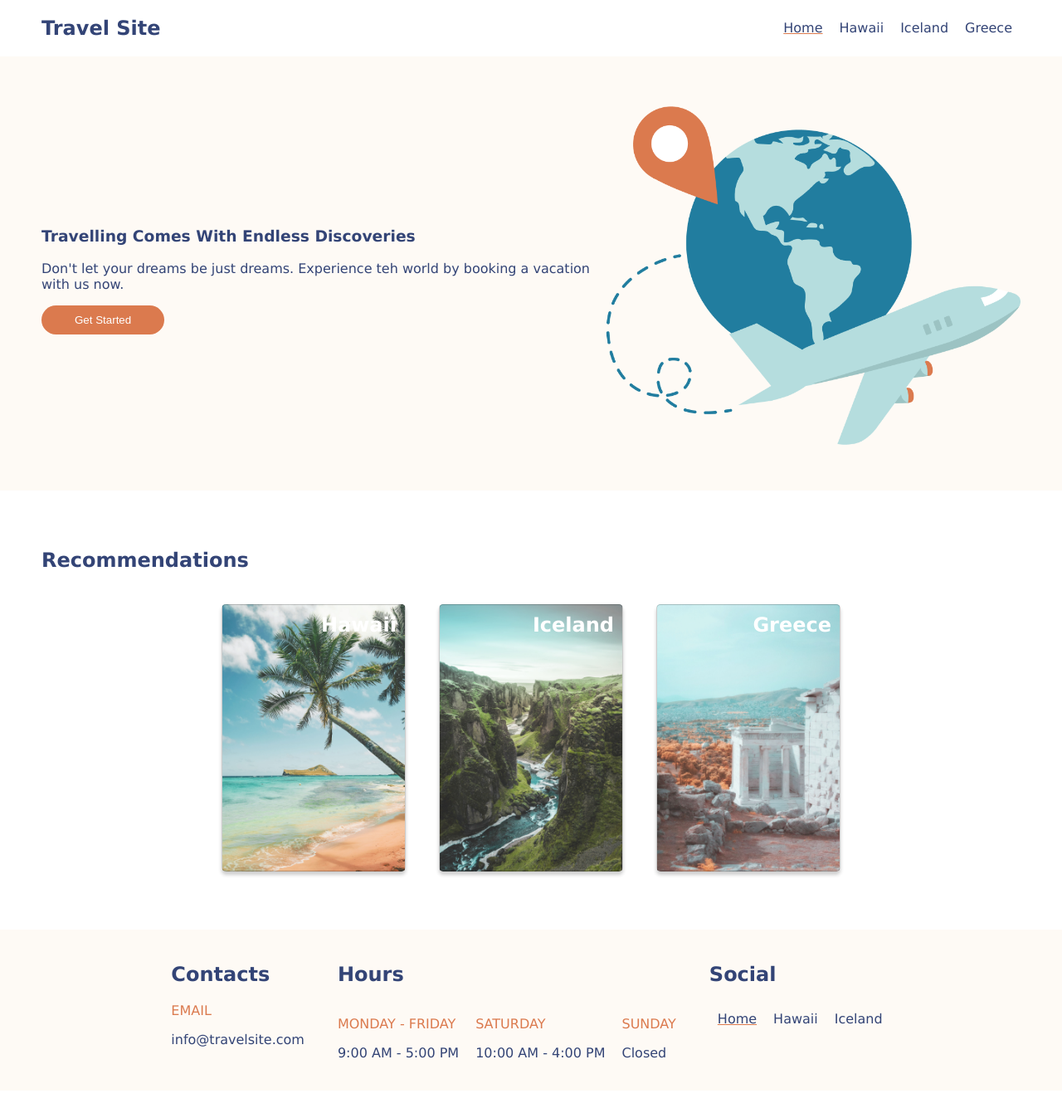
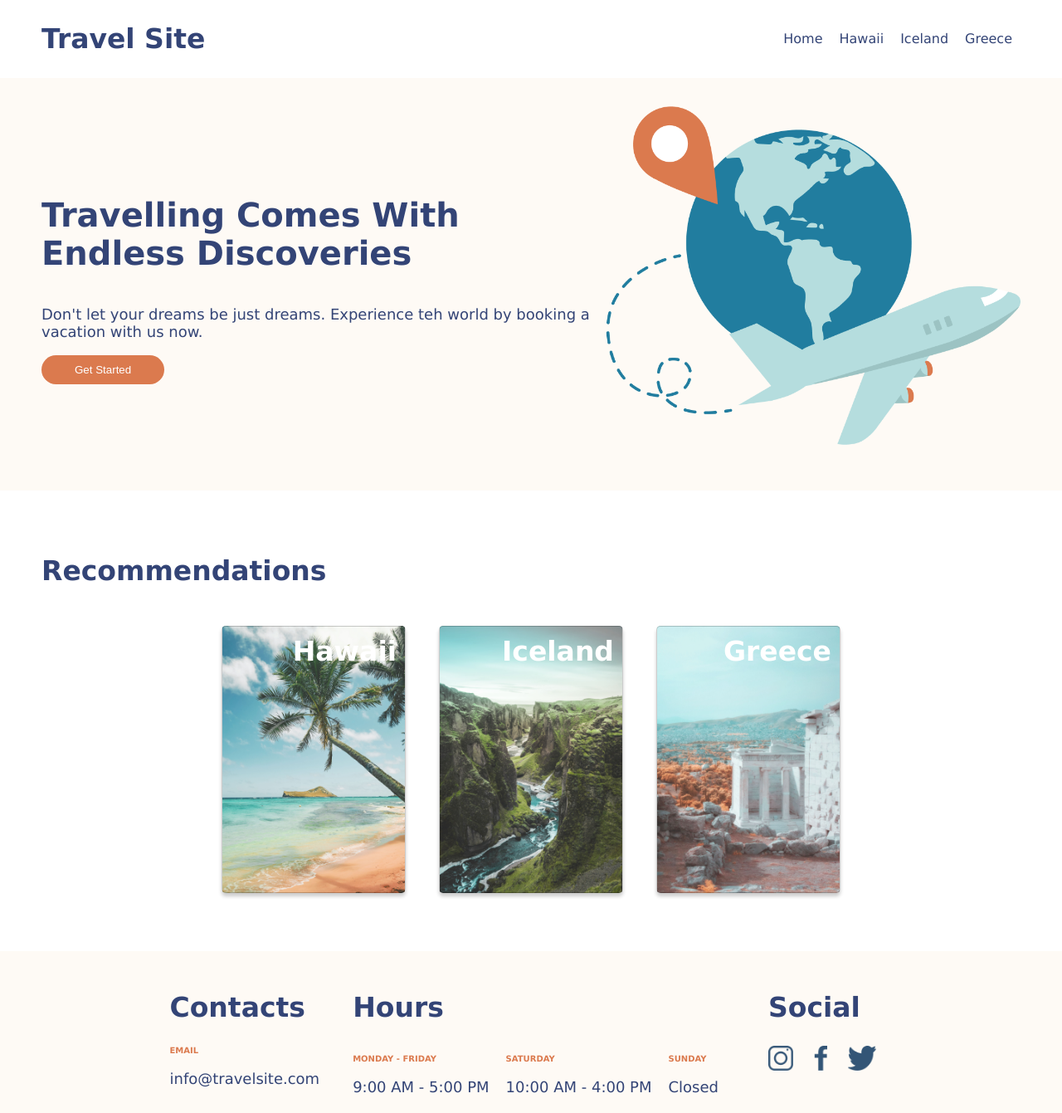
Before and after one commit to simmonekelly/simmone-kelly-travel-site, a plain HTML site: page index.html in a window 1280 px wide. Shown: the whole page at 83% size. Before the commit the page ends 1314 px from the top, so only its background shows below. Drawn offline with Linux system fonts and the light colour scheme; files whose address does not match are found by name.

Commit message:
added gloabl scss file

```diff
--- a/css/destinations.css
+++ b/css/destinations.css
@@ -1,61 +1,3 @@
-html {
-    font-family: Verdana, Geneva, Tahoma, sans-serif;
-    color: #334476;
-}
-
-body {
-    margin: 0;
-}
-
-.site-header {
-    display: flex;
-    justify-content: space-between;
-    background-color: #fff;
-    color: #334476;
-    position: fixed;
-    top: 0;
-    left: 0;
-    align-items: center;
-    padding: 0 50px;
-    width: calc(100% - 100px);
-}
-
-.primary-nav__logo {
-    display: flex;
-    justify-content: flex-start;
-}
-
-.primary-nav__pages{
-    display: flex;
-    justify-content: flex-end;
-}
-
-.primary-nav__logo-text {
-    color: #334476;
-    text-decoration: none;
-}
-
-.primary-nav__list {
-    display: flex;
-    list-style: none;
-    padding: 0;
-    margin: 0;
-}
-
-.primary-nav__list-item {
-    margin: 10px;
-}
-
-.primary-nav__list-link {
-    text-decoration: none;
-    color: #334476;
-}
-
-/* FIX THIS*/
-a:active {
-    text-decoration: underline #DB7A4E;
-}
-
 .main-section__iceland {
     padding-top: 98px;
     padding-left: 50px;
@@ -139,3 +81,52 @@ a:active {
     display: flex;
     justify-content: center;
 }
+
+/*
+All pages must match the mock ups as closely as possible, being mindful of image distortion and proportions.
+
+The site must use the assets provided.
+
+Each page must have an identical navbar with the following style:
+
+The Navigation Bar must be fixed to the top of the page
+The background color must be #FFFFFF
+The site logo/wordmark color must be #335576
+The currently active page must be underlined using the color #DB7A4E
+Each page must have an identical footer with the following style:
+
+The background color must be #FEFAF5
+The footer titles and text must be the color #335576
+The footer subtitles must be the color #DB7A4E
+The base font for the site must be Verdana.
+
+Home Page - Hero Section:
+
+The hero background color must be #FEFAF5
+The text content must be left aligned
+The slogan color must be #335576
+The ‘Get Started’ Button background color must be #DB7A4E
+Home Page - Recommendations Section:
+
+The recommendations title must have the color of #335576
+There will be 3 Cards, one for each destination (Iceland, Greece, Hawaii)
+The destination name must be in the bottom right corner of the card
+The border radius of the cards must be 5px
+The border of the cards must be 1px solid black with an opacity of 20%
+The box shadow of the cards must be:
+Horizontal Offset: 0px
+Vertical Offset: 4px
+Blur: 4px
+Color: Black, with an opacity of 20%
+Destination Pages:
+
+They must have a title with the destination name
+The provided image asset for the destination must take up the full width/height of the background for the page.
+They must have 3 Days of Itinerary activities including:
+A title for the day of the week
+4 Itinerary activities (e.g. Breakfast, Lunch, Dinner, Snorkeling)
+Activities must have a background of #FEFAF5
+
+
+
+*/
--- /dev/null
+++ b/css/global.scss
@@ -0,0 +1,121 @@
+$primary-color: #334476;
+$secondary-color: #DB7A4E;
+$large-fs: 40px;
+$medium-fs: 33px;
+$small-fs: 10px;
+$standard-fs: 18px;
+
+
+
+html {
+    font-family: Verdana, Geneva, Tahoma, sans-serif;
+    color:$primary-color;
+}
+
+body {
+    margin: 0;
+}
+
+p {
+    font-size: $standard-fs;
+}
+
+h1 {
+    font-size: $large-fs;
+}
+
+h2 {
+    font-size: $medium-fs;
+}
+
+h3 {
+    font-size: $small-fs;
+}
+
+.primary-nav {
+    display: flex;
+    justify-content: space-between;
+    background-color: #fff;
+    color: $primary-color;
+    position: fixed;
+    top: 0;
+    left: 0;
+    align-items: center;
+    padding: 0 50px;
+    width: calc(100% - 100px);
+
+    &__logo {
+        display: flex;
+        justify-content: flex-start;
+    }
+
+    &__logo-text {
+        color:$primary-color;
+        text-decoration: none;
+    }
+
+    &__pages{
+        display: flex;
+        justify-content: flex-end;
+    }
+
+    &__list {
+        display: flex;
+        list-style: none;
+        padding: 0;
+        margin: 0;
+    }
+
+    &__list-item {
+        margin: 10px;
+    }
+
+    &__list-link {
+        text-decoration: none;
+        color: $primary-color;
+    }
+    /* FIX THIS*/
+    &__list-link:active {
+        text-decoration: underline #DB7A4E;
+    }
+}
+
+.site-footer {
+    display: flex;
+    justify-content: center;
+    background-color: #FEFAF5;
+    color: #334476;
+    align-items: center;
+    padding: 0 50px;
+    flex-wrap: wrap;
+    align-items: flex-start;
+}
+.footer-section {
+    margin: 20px;
+
+    &__hours-container {
+        display: flex;
+    }
+
+    &__hours {
+        padding-right: 20px;
+        margin-top: 0;
+    }
+
+    &__subheader {
+        color: $secondary-color;
+     }
+
+    &__content {
+
+    }
+    &__-link {
+        text-decoration: none;
+        color: $primary-color;
+    }
+}
+
+.footer-icon {
+    height: 30px;
+    padding-right: 20px;
+}
--- a/css/main.css
+++ b/css/main.css
@@ -1,60 +1,3 @@
-html {
-    font-family: Verdana, Geneva, Tahoma, sans-serif;
-    color: #334476;
-}
-
-body {
-    margin: 0;
-}
-
-.site-header {
-    display: flex;
-    justify-content: space-between;
-    background-color: #fff;
-    color: #334476;
-    position: fixed;
-    top: 0;
-    left: 0;
-    align-items: center;
-    padding: 0 50px;
-    width: calc(100% - 100px);
-}
-
-.primary-nav__logo {
-    display: flex;
-    justify-content: flex-start;
-}
-
-.primary-nav__pages{
-    display: flex;
-    justify-content: flex-end;
-}
-
-.primary-nav__logo-text {
-    color: #334476;
-    text-decoration: none;
-}
-
-.primary-nav__list {
-    display: flex;
-    list-style: none;
-    padding: 0;
-    margin: 0;
-}
-
-.primary-nav__list-item {
-    margin: 10px;
-}
-
-.primary-nav__list-link {
-    text-decoration: none;
-    color: #334476;
-}
-
-.active {
-    text-decoration: underline #DB7A4E;
-}
-
 .hero-section {
     background-color: #FEFAF5;
     padding-top: 118px;
@@ -128,45 +71,3 @@ button {
 .recommendation-section__cards-link {
     text-decoration: none;
 }
-
-.site-footer {
-    display: flex;
-    justify-content: center;
-    background-color: #FEFAF5;
-    color: #334476;
-    align-items: center;
-    padding: 0 50px;
-    flex-wrap: wrap;
-    align-items: flex-start;
-}
-.footer-section {
-    margin: 20px;
-}
-
-.footer-hours__container {
-    display: flex;
-}
-
-.footer-social__list {
-    display: flex;
-    list-style: none;
-    padding: 0;
-    margin: 0;
-}
-
-.footer-social__list-item {
-    margin: 10px;
-}
-
-.footer-socail__list-link {
-    text-decoration: none;
-    color: #334476;
-}
-
-.footer-hours__saturday {
-    padding: 0 20px;
-}
-
-.footer-subheader {
-   color: #DB7A4E;
-}
--- a/index.html
+++ b/index.html
@@ -5,11 +5,12 @@
     <meta name="viewport" content="width=device-width, initial-scale=1.0">
     <meta http-equiv="X-UA-Compatible" content="ie=edge">
     <title>Travel Site</title>
+    <link rel="stylesheet" href="./css/global.css">
     <link rel="stylesheet" href="./css/main.css">
 </head>
 <body>
     <!-- Header -->
-    <header class="site-header">
+    <header class="primary-nav">
         <article class="primary-nav__logo">
           <a href="./index.html" class="primary-nav__logo-text">
             <h2>Travel Site</h2>
@@ -17,7 +18,7 @@
         </article>
         <nav class="primary-nav__pages">
             <ul class="primary-nav__list">
-                <li class="primary-nav__list-item"><a class="primary-nav__list-link active" href="./index.html">Home</a></li>
+                <li class="primary-nav__list-item"><a class="primary-nav__list-link" href="./index.html">Home</a></li>
                 <li class="primary-nav__list-item"><a class="primary-nav__list-link" href="./pages/hawaii.html">Hawaii</a></li>
                 <li class="primary-nav__list-item"><a class="primary-nav__list-link" href="./pages/iceland.html">Iceland</a></li>
                 <li class="primary-nav__list-item"><a class="primary-nav__list-link" href="./pages/greece.html">Greece</a></li>
@@ -63,44 +64,35 @@
         <footer class="site-footer">
             <article class="footer-section">
                 <h2>Contacts</h2>
-                <p class="footer-subheader">EMAIL</p>
-                <p class="footer-content">info@travelsite.com</p>
+                <h3 class="footer-section__subheader">EMAIL</h3>
+                <p class="footer-section__content">info@travelsite.com</p>
             </article>
             <article class="footer-section">
                 <h2>Hours</h2>
-                <div class="footer-hours__container">
-                    <div class="footer-hours__weekday">
-                        <p class="footer-subheader"> MONDAY - FRIDAY</p>
-                        <p class="footer-content">9:00 AM - 5:00 PM</p>
+                <div class="footer-section__hours-container">
+                    <div class="footer-section__hours">
+                        <h3 class="footer-section__subheader"> MONDAY - FRIDAY</h3>
+                        <p class="footer-section__content">9:00 AM - 5:00 PM</p>
                     </div>
-                    <div class="footer-hours__saturday">
-                        <p class="footer-subheader"> SATURDAY</p>
-                        <p class="footer-content">10:00 AM - 4:00 PM</p>
+                    <div class="footer-section__hours">
+                        <h3 class="footer-section__subheader"> SATURDAY</h3>
+                        <p class="footer-section__content">10:00 AM - 4:00 PM</p>
                     </div>
-                    <div class="footer-hours__sunday">
-                        <p class="footer-subheader">SUNDAY</p>
-                        <p class="footer-content">Closed</p>
+                    <div class="footer-section__hours">
+                        <h3 class="footer-section__subheader">SUNDAY</h3>
+                        <p class="ffooter-section__content">Closed</p>
                     </div>
                 </div>
             </article>
             <article class="footer-section">
                 <h2>Social</h2>
-                <ul class="footer-social__list">
-                    <li class="footer-social__list-item"><a class="primary-nav__list-link active" href="./index.html">Home</a></li>
-                    <li class="footer-social__list-item"><a class="primary-nav__list-link" href="./pages/hawaii.html">Hawaii</a></li>
-                    <li class="footer-social__list-item"><a class="primary-nav__list-link" href="./pages/iceland.html">Iceland</a></li>
-                 </ul>
+                <a class="footer-section__link" href="https://instagram.com"><img class="footer-icon" src="./assets/Icons/icon-instagram.png" alt="instagram"></a>
+                <a class="footer-section__link" href="https://facebook.com"><img class="footer-icon" src="./assets/Icons/icon-facebook.png" alt="facebook"></a>
+                <a class="footer-seciton__link" href="https://twitter.com"><img class="footer-icon" src="./assets/Icons/icon-twitter.png" alt="twitter"></a>
             </article>
         </footer>
         <!-- End Footer-->
         <!--
-The site must have 4 Pages:
-Home Page
-3 Destinations Pages (Iceland, Greece, Hawaii)
-The Home Page must have 4 Sections:
-Navigation Bar
-The Navigation Bar must have working links for each Page (Logo (should link to the Home page), Home, Iceland, Greece, Hawaii)
-Hero
 Recommendations
 3 Cards, one for each destination must be linked to the appropriate destination page (Iceland, Greece, Hawaii). Clicking anywhere on the card must go to the destination page.
 Footer
```
Also changed, not shown: pages/greece.html (+4 -3 lines), pages/hawaii.html (+4 -3 lines), pages/iceland.html (+4 -3 lines), css/global.css, 1 other file.
